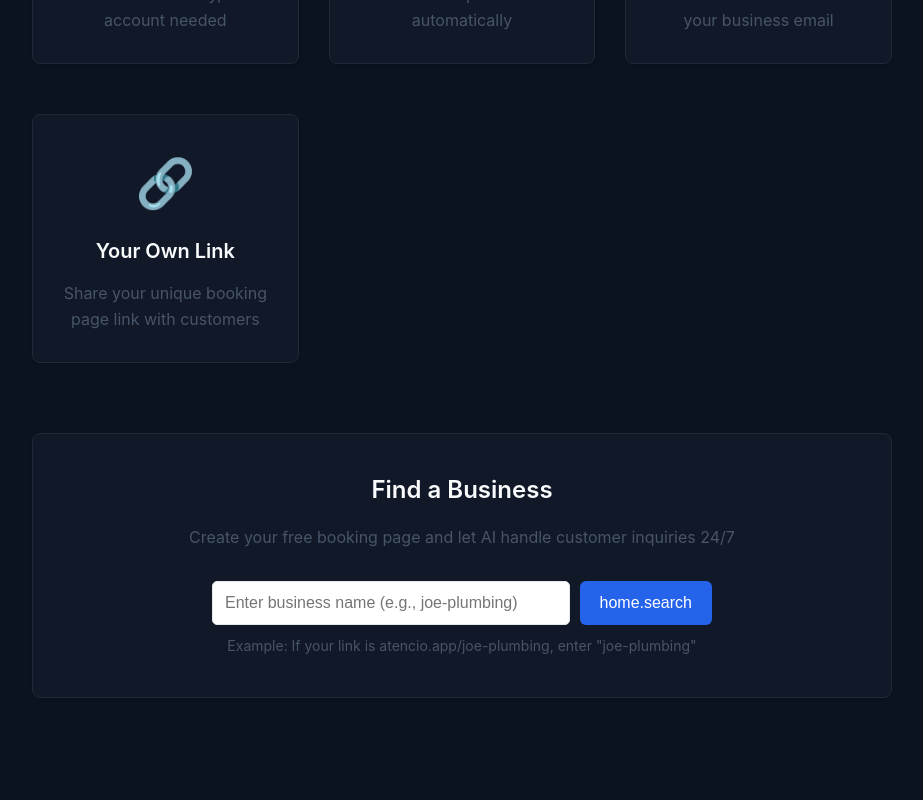
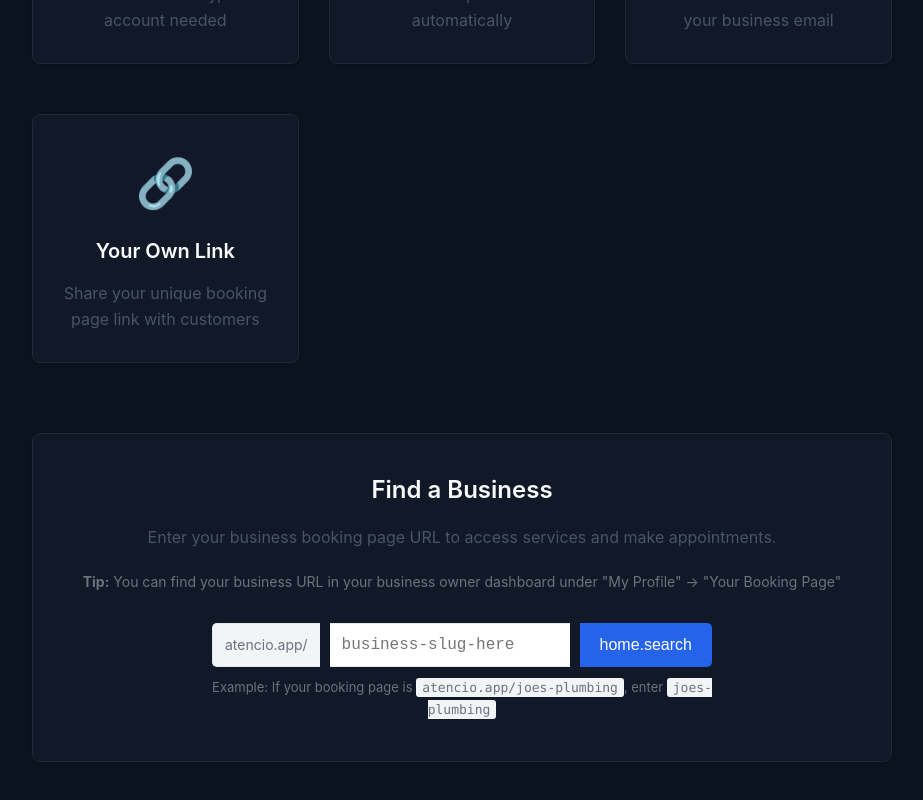
Before and after one commit to Mc2a14/local-services-booking-frontend, a React (Vite) app: page / in a window 1280 px wide. Shown: the part 791-1591 px from the top of the page, without its empty margins (178-1101 px from the left). Before the commit the page ends 1529 px from the top, so only its background shows below. Built offline with nearby package versions, Linux system fonts and the light colour scheme.

Commit message:
Improve Find a Business form with better instructions and visual URL preview

```diff
--- a/src/pages/Home.jsx
+++ b/src/pages/Home.jsx
@@ -128,30 +128,50 @@ function Home() {
       {/* For Customers Section */}
       <div className="card" style={{ padding: '40px', textAlign: 'center' }}>
         <h2 style={{ marginBottom: '20px' }}>{t('home.findBusiness')}</h2>
-        <p style={{ color: '#475569', marginBottom: '30px' }}>
-          {t('home.description')}
+        <p style={{ color: '#475569', marginBottom: '20px', fontSize: '16px' }}>
+          Enter your business booking page URL to access services and make appointments.
+        </p>
+        <p style={{ color: '#6b7280', marginBottom: '30px', fontSize: '14px' }}>
+          <strong>Tip:</strong> You can find your business URL in your business owner dashboard under "My Profile" → "Your Booking Page"
         </p>
         <form onSubmit={handleBusinessSlugSubmit} style={{ maxWidth: '500px', margin: '0 auto' }}>
-          <div style={{ display: 'flex', gap: '10px' }}>
+          <div style={{ display: 'flex', gap: '10px', marginBottom: '10px' }}>
+            <div style={{
+              display: 'flex',
+              alignItems: 'center',
+              padding: '0 12px',
+              backgroundColor: '#f3f4f6',
+              border: '1px solid #E5E7EB',
+              borderRight: 'none',
+              borderRadius: '5px 0 0 5px',
+              fontSize: '14px',
+              color: '#6b7280',
+              whiteSpace: 'nowrap'
+            }}>
+              atencio.app/
+            </div>
             <input
               type="text"
               value={businessSlug}
               onChange={(e) => setBusinessSlug(e.target.value)}
-              placeholder={t('home.enterBusinessSlug')}
+              placeholder="business-slug-here"
               style={{
                 flex: 1,
                 padding: '12px',
                 fontSize: '16px',
                 border: '1px solid #E5E7EB',
-                borderRadius: '5px'
+                borderLeft: 'none',
+                borderRight: 'none',
+                borderRadius: '0',
+                fontFamily: 'monospace'
               }}
             />
-            <button type="submit" className="btn btn-primary">
+            <button type="submit" className="btn btn-primary" style={{ borderRadius: '0 5px 5px 0' }}>
               {t('home.search')}
             </button>
           </div>
-          <small style={{ display: 'block', marginTop: '10px', color: '#475569' }}>
-            {t('home.example')}
+          <small style={{ display: 'block', marginTop: '10px', color: '#6b7280', fontSize: '13px' }}>
+            Example: If your booking page is <code style={{ backgroundColor: '#f3f4f6', padding: '2px 6px', borderRadius: '3px' }}>atencio.app/joes-plumbing</code>, enter <code style={{ backgroundColor: '#f3f4f6', padding: '2px 6px', borderRadius: '3px' }}>joes-plumbing</code>
           </small>
         </form>
       </div>
```
